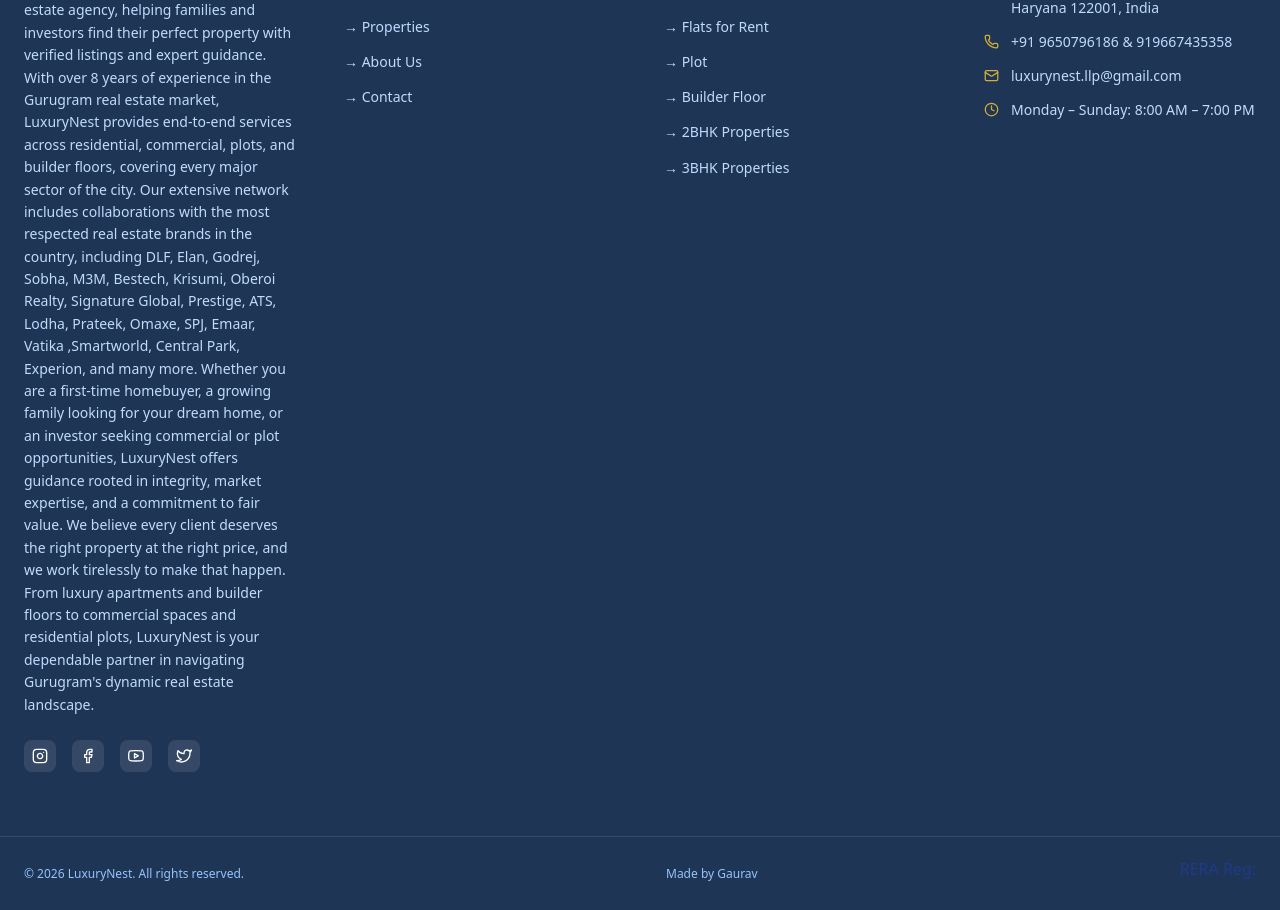
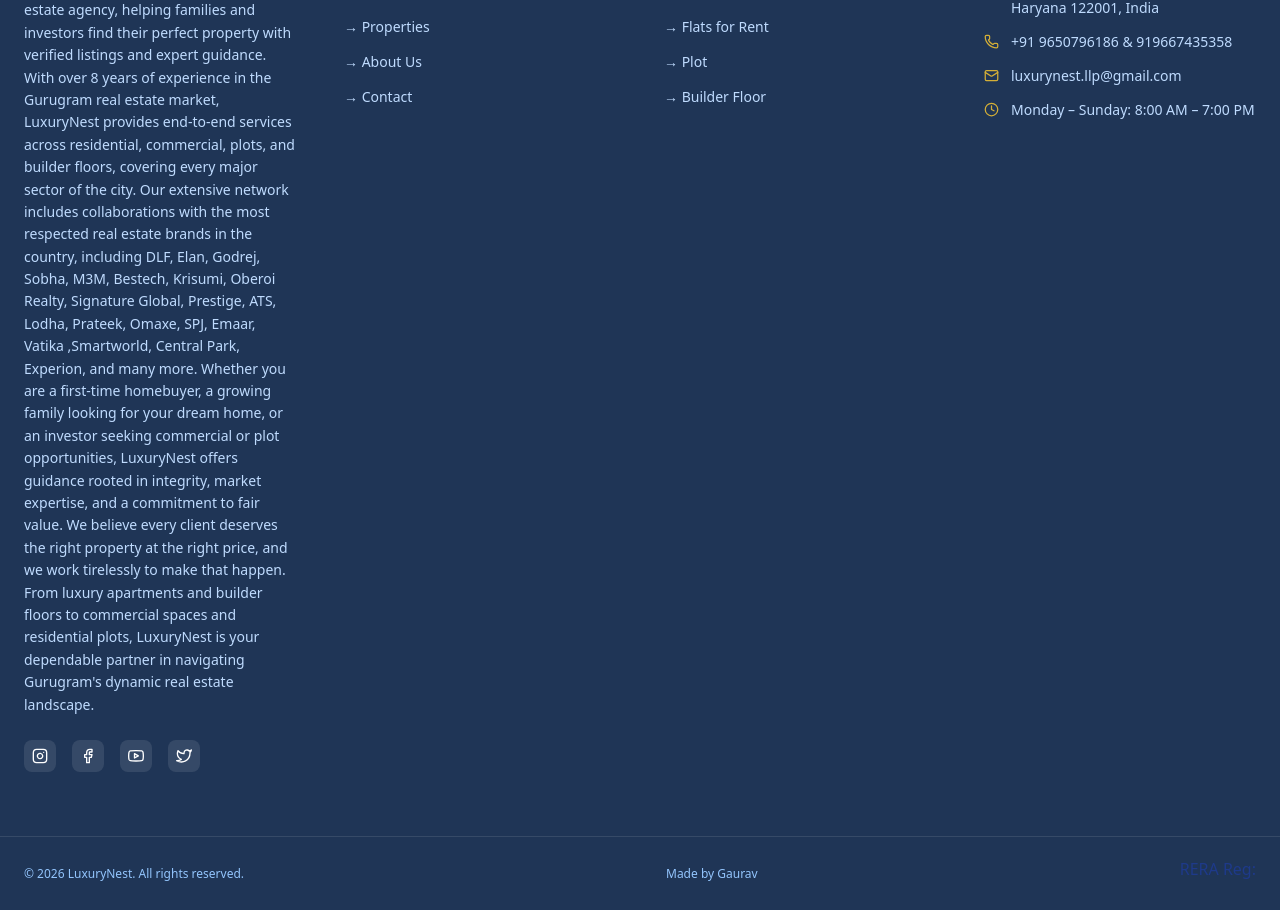
Before and after one commit to gauravquest00-create/luxurynest.llp, a React (Vite) app: page / in a window 1280 px wide. Shown: the part 3847-4757 px from the top of the page. Built offline with nearby package versions, Linux system fonts and the light colour scheme.

Commit message:
Update Footer.jsx

```diff
--- a/src/components/common/Footer.jsx
+++ b/src/components/common/Footer.jsx
@@ -15,8 +15,7 @@
   { label: "Flats for Rent", path: "/properties?type=rent" },
   { label: "Plot", path: "/properties?type=plot" },
   { label: "Builder Floor", path: "/properties?type=builder" },
-  { label: "2BHK Properties", path: "/properties?bhk=2" },
-  { label: "3BHK Properties", path: "/properties?bhk=3" },
+
 
 ];
 
```
